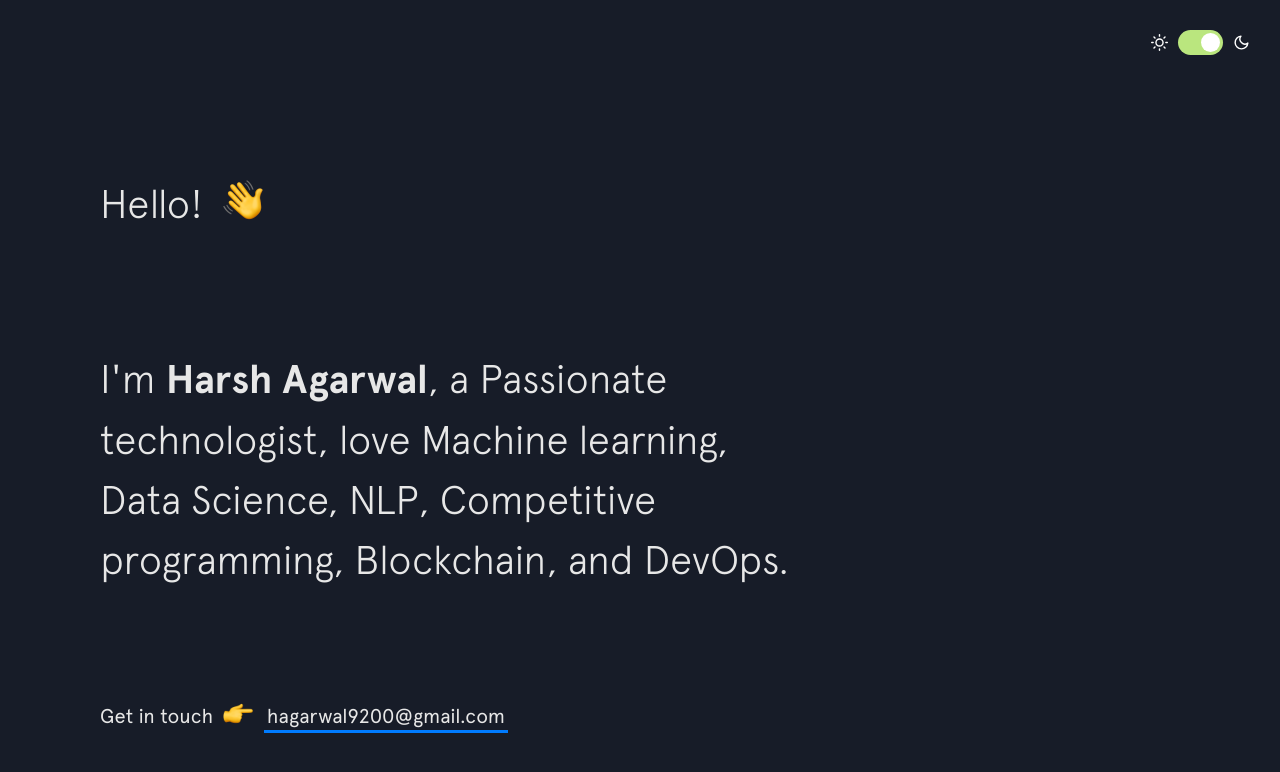
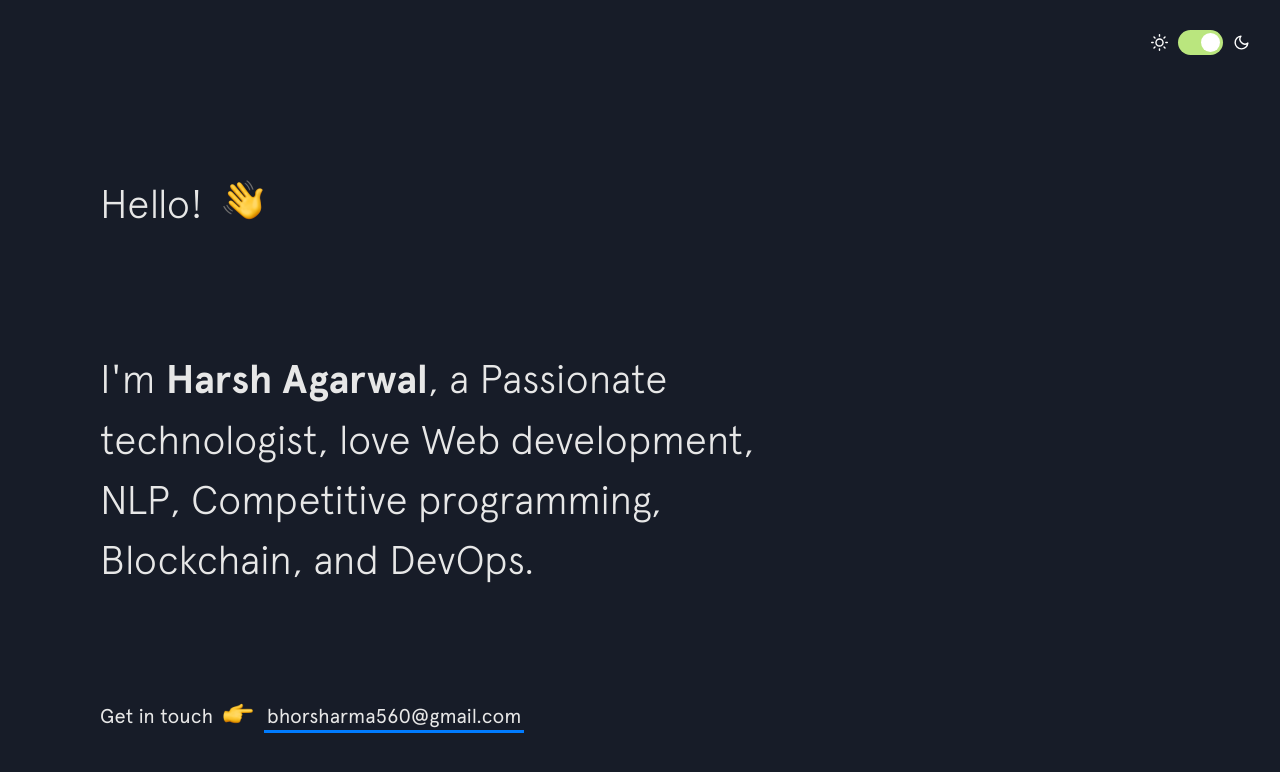
Before and after one commit to bhor123/harsh9200.github.io, a Jekyll site: the page built from index.html, in a window 1280 px wide and 900 px high. Shown: the top 772 px of the window. Built offline with Jekyll 4.4.1, drawn with Linux system fonts in a browser that asks for light colours; nearby versions of some CDN libraries.

Commit message:
Update intro.html

```diff
--- a/_includes/intro.html
+++ b/_includes/intro.html
@@ -4,14 +4,14 @@
   </h1>
 
   <h2 class="intro__tagline">I'm
-    <span class="name">Harsh Agarwal</span>, a Passionate technologist, love Machine learning, Data Science, NLP, Competitive programming, Blockchain, and DevOps.
+    <span class="name">Harsh Agarwal</span>, a Passionate technologist, love Web development, NLP, Competitive programming, Blockchain, and DevOps.
   </h2>
 
   <h3 class="intro__contact">
     <span>Get in touch </span>
     <span class="emoji pointer"></span>
     <span>
-      <a href="mailto:hagarwal9200@gmail.com" target="_blank" class="highlight-link">hagarwal9200@gmail.com</a>
+      <a href="mailto:bhorsharma560@gmail.com" target="_blank" class="highlight-link">bhorsharma560@gmail.com</a>
     </span>
   </h3>
 </header>
```
